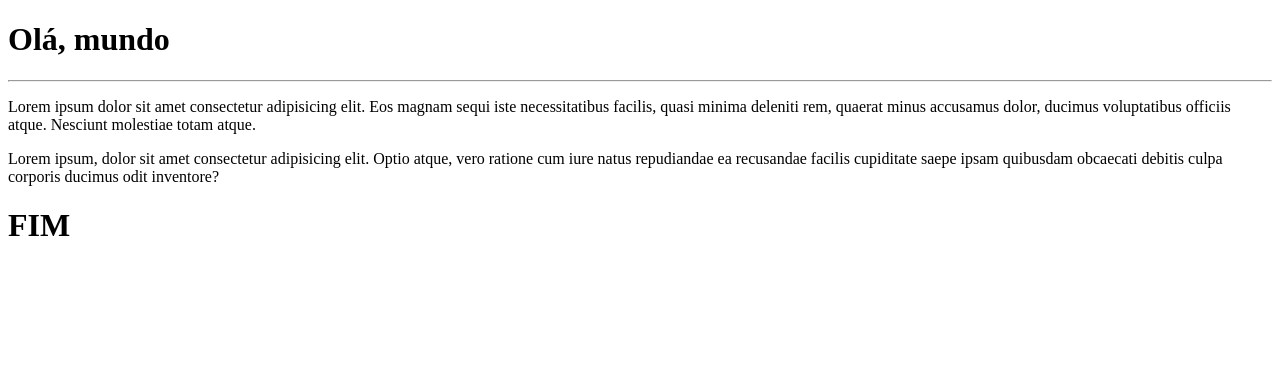
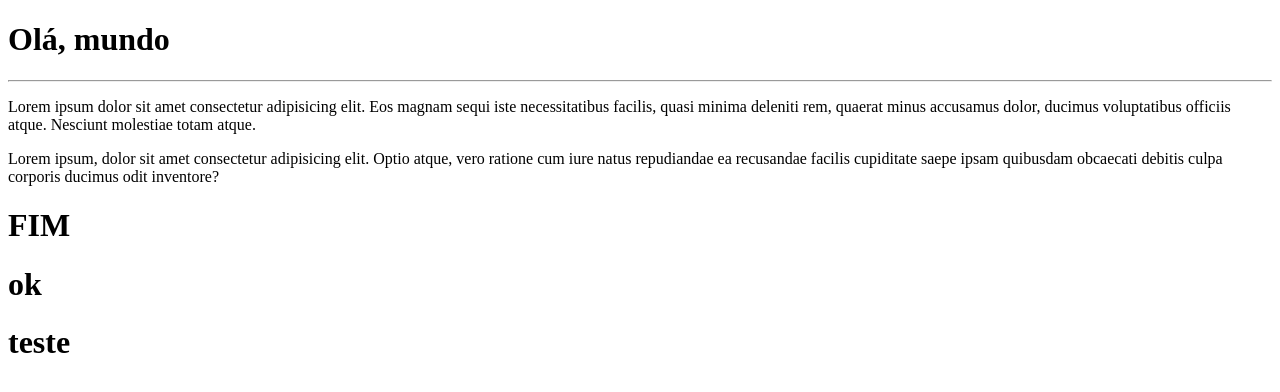
Before and after one commit to fredsonib/Ola-Mundo, a plain HTML site: page site exemplo/index.html in a window 1280 px wide. Drawn offline with Linux system fonts and the light colour scheme.

Commit message:
ok/teste

```diff
--- a/site exemplo/index.html
+++ b/site exemplo/index.html
@@ -17,6 +17,7 @@
         ratione cum iure natus repudiandae ea recusandae facilis cupiditate saepe
         ipsam quibusdam obcaecati debitis culpa corporis ducimus odit inventore?</p>
    <h1>FIM</h1>
-
+   <h1>ok</h1>
+    <h1>teste</h1>
 </body>
 </html>
```
